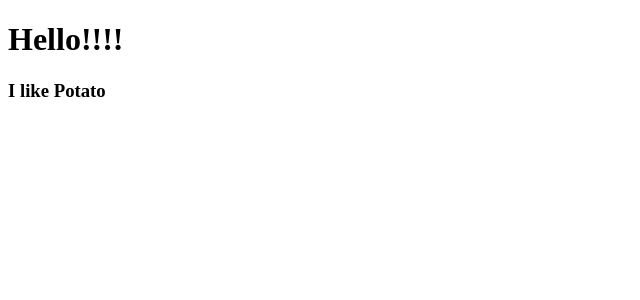
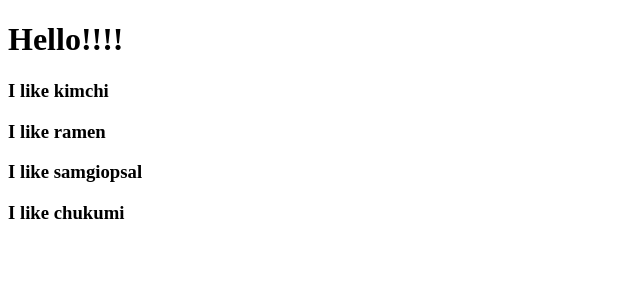
Before and after one commit to hyewonji/movie_app, a React (Create React App) app: page / in a window 1280 px wide. Shown: the top 300 px of the page, without its empty margins (0-640 px from the left). Built offline with nearby package versions, Linux system fonts and the light colour scheme.

Commit message:
feat: reusable components with JSX and Props.

```diff
--- a/src/App.js
+++ b/src/App.js
@@ -1,14 +1,17 @@
 import React from "react";
 
-function Potato() {
-  return <h3>I like Potato</h3>;
+function Food({ fav }) {
+  return <h3>I like {fav}</h3>;
 }
 
 function App() {
   return (
     <div>
       <h1>Hello!!!!</h1>
-      <Potato />
+      <Food fav="kimchi" />
+      <Food fav="ramen" />
+      <Food fav="samgiopsal" />
+      <Food fav="chukumi" />
     </div >
   );
 }
```
